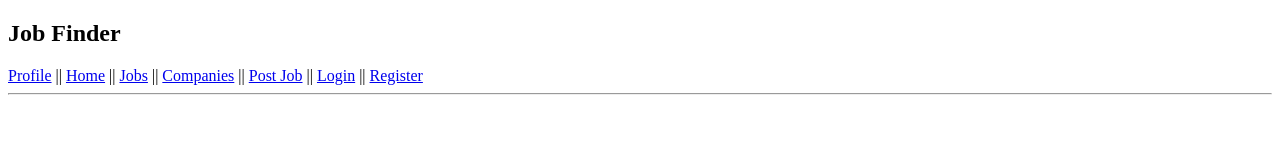
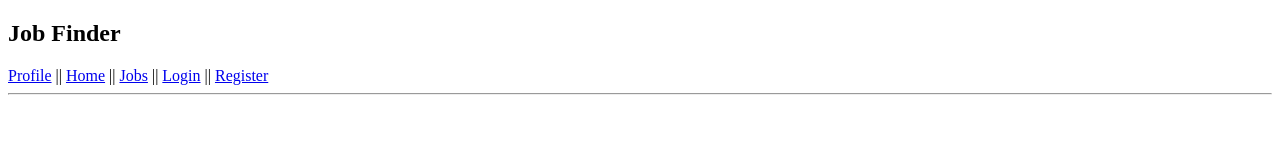
Before and after one commit to yehiaash/job_finder_web, a plain HTML site: page Nav.html in a window 1280 px wide. Drawn offline with Linux system fonts and the light colour scheme.

Commit message:
Update Nav.html

```diff
--- a/Nav.html
+++ b/Nav.html
@@ -12,8 +12,6 @@
     <a href="Profile.html">Profile</a> ||
     <a href="index.html">Home</a> ||
     <a href="jobs.html">Jobs</a> ||
-    <a href="companies.html">Companies</a> ||
-    <a href="post-job.html">Post Job</a> ||
     <a href="Login.html">Login</a> ||
     <a href="Register.html">Register</a>
 
```
